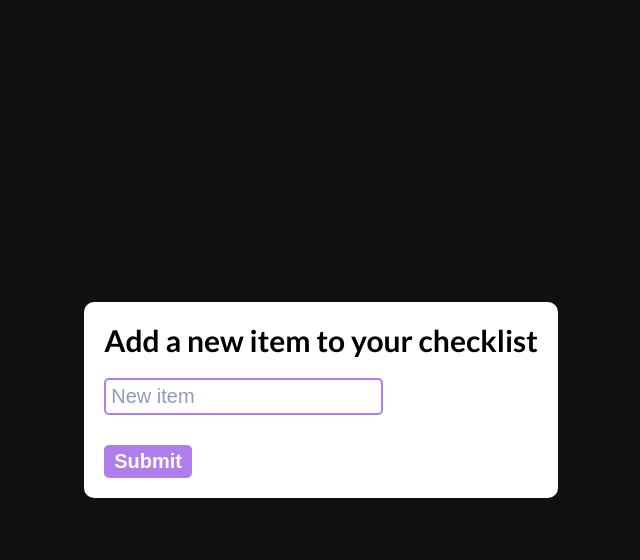
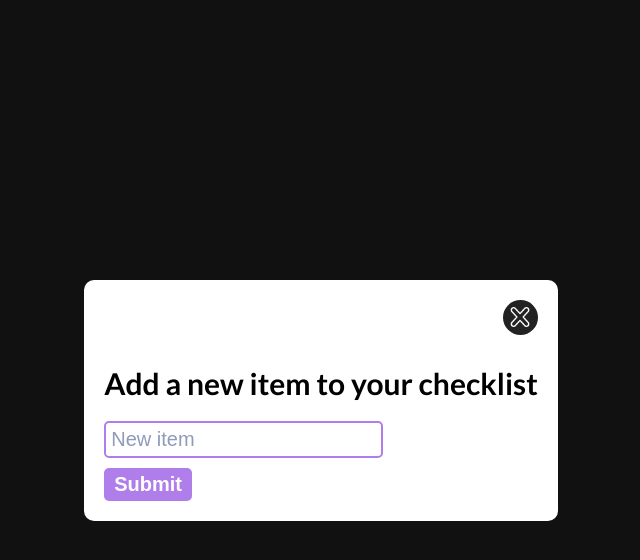
Before and after one commit to Salim-Ali-94/DevOps, a Next.js app in the folder microservices/todo list/store-item/ui/: page / in a window 1280 px wide. Both pictures are taken after a click on the button "+ New task". Shown: the top 560 px of the page, without its empty margins (319-959 px from the left). Built offline with nearby package versions, Linux system fonts and the light colour scheme.

Commit message:
added x icon to close modal

```diff
--- a/microservices/todo list/store-item/ui/components/Modal/index.js
+++ b/microservices/todo list/store-item/ui/components/Modal/index.js
@@ -1,4 +1,5 @@
 import styles from "./styles.module.css";
+import Image from "next/image";
 
 
 export default function ItemModal({ setVisible }) {
@@ -7,23 +8,31 @@ export default function ItemModal({ setVisible }) {
 
         <div className={styles.overlay}>
 
-            {/* <div className={styles.modal}> */}
+            <form className={styles.modal}>
 
-                <form className={styles.modal}>
+                <div className={styles.xButton}>
 
-                    <label className={styles.headingText}>Add a new item to your checklist</label>
+                    <div className={styles.circle}
+                         onClick={() => setVisible(false)}>
 
-                    <input className={styles.inputField}
-                           placeholder="New item"
-                           type="text"/>
+                        <Image src="/assets/icons/x.png"
+                            width={20}
+                            height={20} />
 
-                    <button className={styles.submitButton}
-                            onClick={() => setVisible(false)}>Submit</button>
+                    </div>
 
-                </form>
+                </div>
 
+                <label className={styles.headingText}>Add a new item to your checklist</label>
 
-            {/* </div> */}
+                <input className={styles.inputField}
+                        placeholder="New item"
+                        type="text"/>
+
+                <button className={styles.submitButton}
+                        onClick={() => setVisible(false)}>Submit</button>
+
+            </form>
 
         </div>
 
--- a/microservices/todo list/store-item/ui/components/Modal/styles.module.css
+++ b/microservices/todo list/store-item/ui/components/Modal/styles.module.css
@@ -22,6 +22,31 @@
     border-radius: 10px;
 }
 
+.xButton {
+
+    display: flex;
+    align-items: center;
+    justify-content: flex-end;
+    width: 100%;
+    margin-bottom: 30px;
+}
+
+.circle {
+
+    background-color: var(--space-grey);
+    border-radius: 50px;
+    display: flex;
+    align-items: center;
+    justify-content: center;
+    width: 35px;
+    height: 35px;
+}
+
+.circle:hover {
+
+    cursor: pointer;
+}
+
 .headingText {
 
     font-weight: 700;
@@ -32,7 +57,7 @@
 .inputField {
 
     color: var(--space-grey);
-    margin-bottom: 30px;
+    margin-bottom: 10px;
     outline: none;
     border: none;
     border-radius: 5px;
--- a/microservices/todo list/store-item/ui/pages/index.js
+++ b/microservices/todo list/store-item/ui/pages/index.js
@@ -24,7 +24,7 @@ export default function Home() {
 
       <main className={styles.content}>
 
-        <h1 className={styles.text}>YOUR TODO LIST</h1>
+        <h1 className={styles.text} style={{marginBottom: "10px"}}>YOUR TODO LIST</h1>
         <AddButton addHandler={() => setVisible(true)} />
         { visible && <Modal setVisible={setVisible} /> }
 
```
Also changed, not shown: microservices/todo list/store-item/ui/public/assets/icons/x.png (added).
